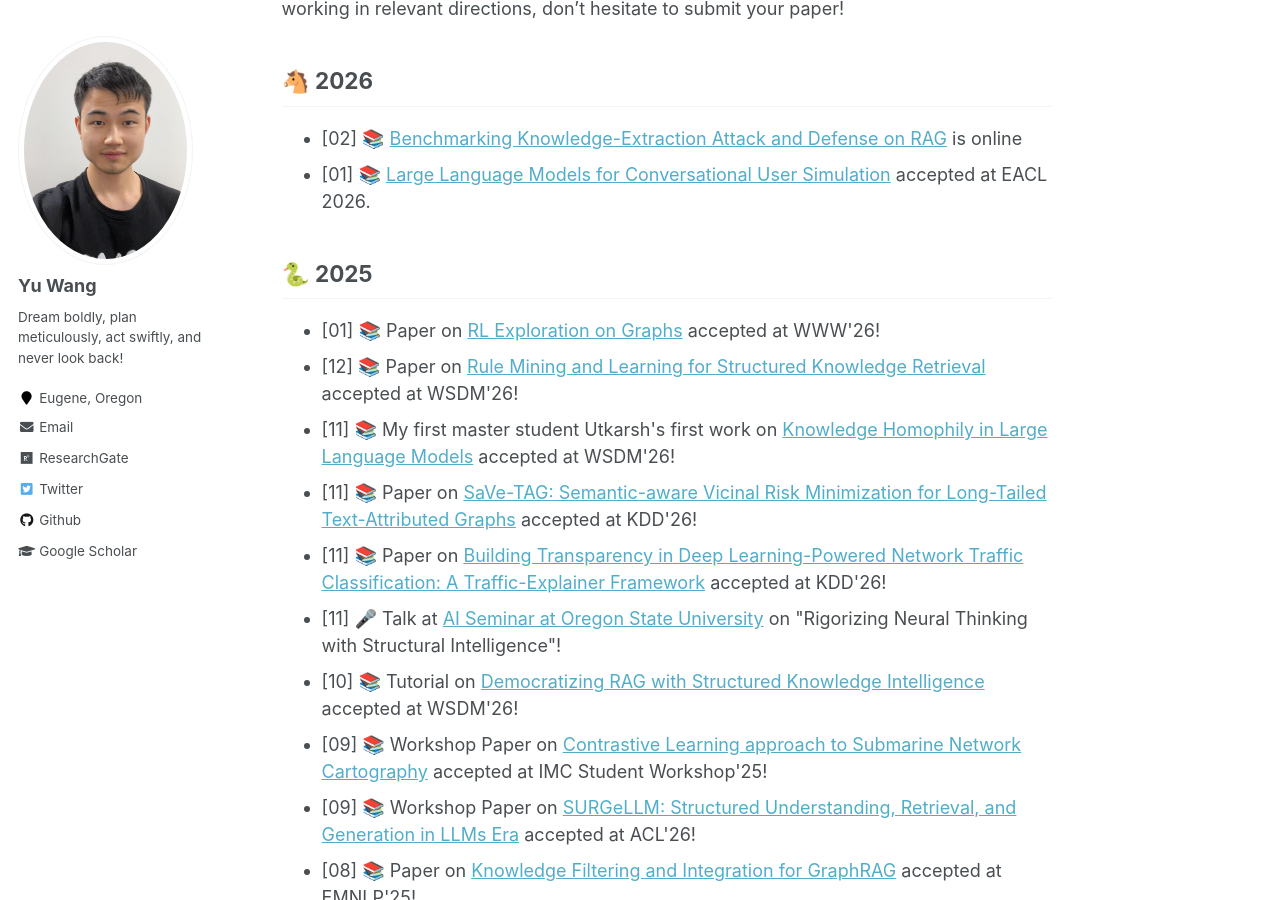
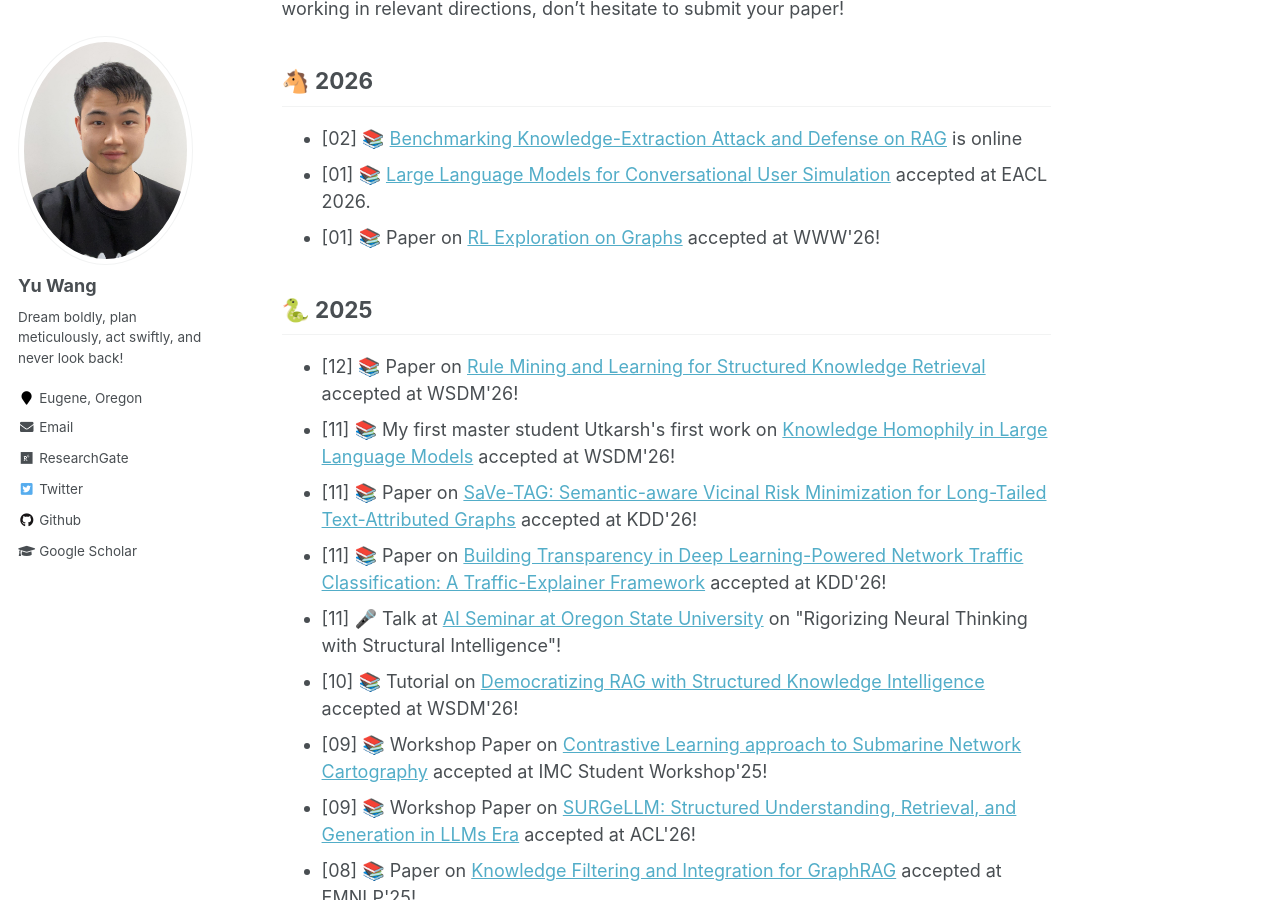
Before and after one commit to yuwang0103/yuwang0103.github.io, a Jekyll site: the page built from _pages/about.md, in a window 1280 px wide and 900 px high, scrolled down 1222 px. Built offline with Jekyll 4.4.1, drawn with Linux system fonts in a browser that asks for light colours.

```diff
--- a/_pages/about.md
+++ b/_pages/about.md
@@ -38,12 +38,12 @@ News
 <ul>
 <li>[02] 📚 <a href="https://arxiv.org/abs/2602.09319">Benchmarking Knowledge-Extraction Attack and Defense on RAG</a> is online</li>
 <li>[01] 📚 <a href="http://ryanrossi.com/pubs/LLM-based_User_Simulated_Data_Generation_Survey.pdf"> Large Language Models for Conversational User Simulation</a> accepted at EACL 2026.</li>
+<li>[01] 📚 Paper on  <a href=''>RL Exploration on Graphs</a> accepted at WWW'26!</li>
 </ul>
 
 🐍 2025
 -----
 <ul>
-<li>[01] 📚 Paper on  <a href=''>RL Exploration on Graphs</a> accepted at WWW'26!</li>
 <li>[12] 📚 Paper on  <a href=''>Rule Mining and Learning for Structured Knowledge Retrieval</a> accepted at WSDM'26!</li>
 <li>[11] 📚 My first master student Utkarsh's first work on  <a href='https://arxiv.org/abs/2509.23773'>Knowledge Homophily in Large Language Models</a> accepted at WSDM'26!</li>
 <li>[11] 📚 Paper on  <a href=''>SaVe-TAG: Semantic-aware Vicinal Risk Minimization for Long-Tailed Text-Attributed Graphs</a> accepted at KDD'26!</li>
```
